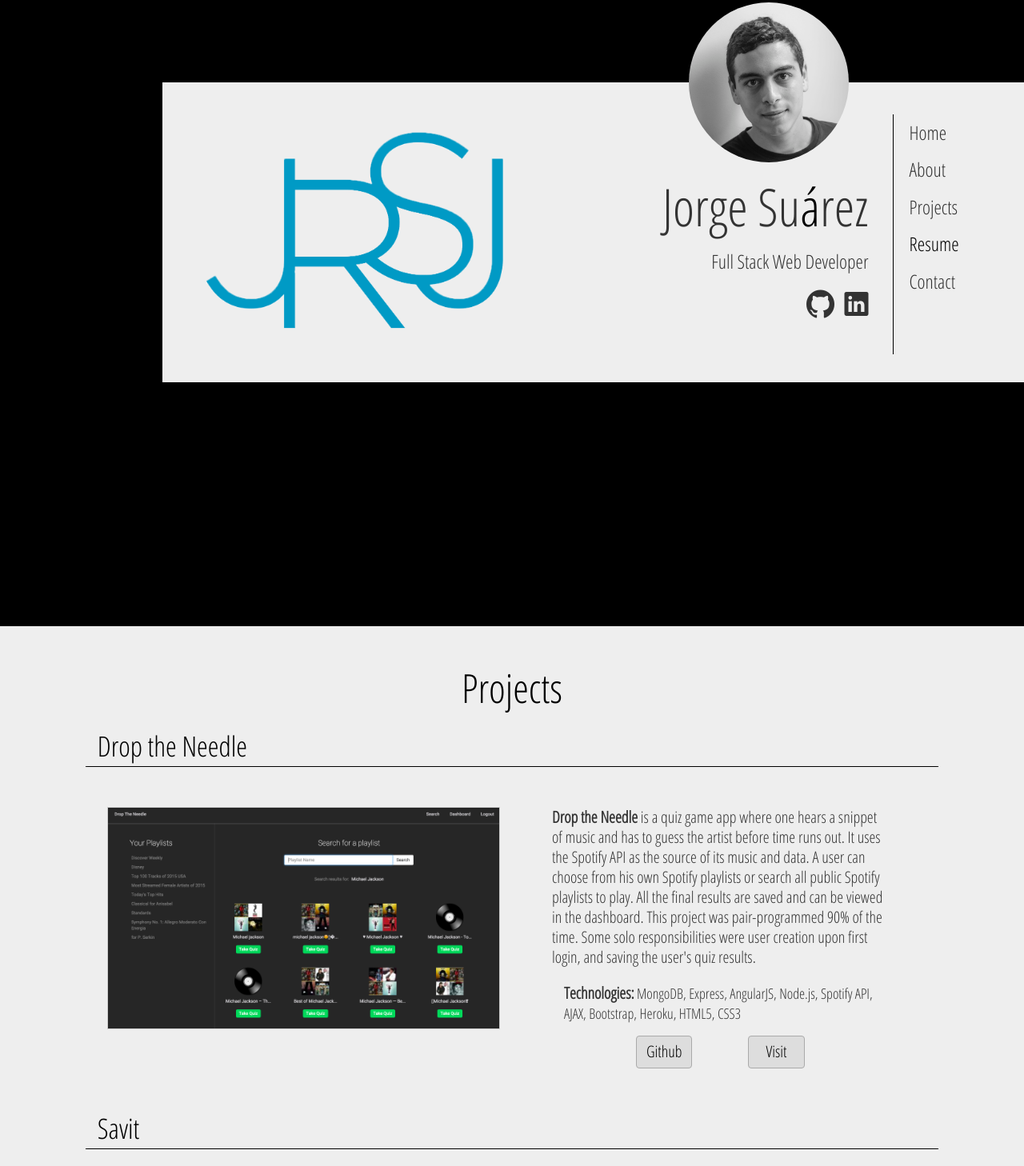
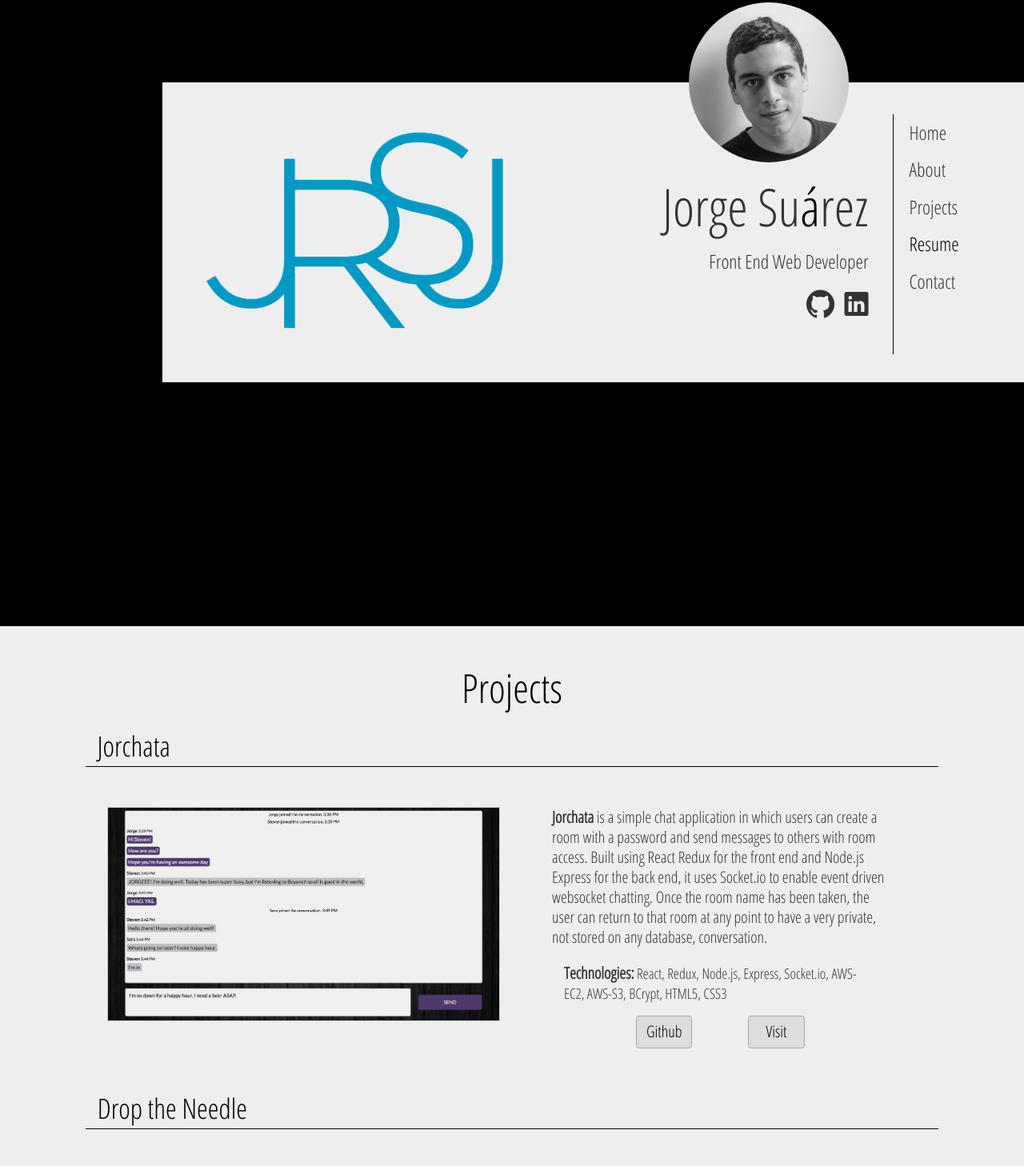
Before and after one commit to jorgeRafaelSJ/jorgeRafaelSJ.github.io, a plain HTML site: page index.html in a window 1280 px wide. Shown: the part 177-1635 px from the top of the page at 80% size. Drawn offline with nearby package versions, Linux system fonts and the light colour scheme.

Commit message:
adding new project jorchata

```diff
--- a/index.html
+++ b/index.html
@@ -3,7 +3,7 @@
 <head>
   <meta charset="utf8">
   <meta name="viewport" content="width=device-width, initial-scale=1, maximum-scale=1">
-  <meta name="description" content="Jorge Suárez is a Full Stack Web Developer based in the San Francisco Bay Area. He is a graduate of General Assembly's Web Development Immersive program. He is both a MEAN Stack and Ruby on Rails developer.">
+  <meta name="description" content="Jorge Suárez is a Front End Web Developer based in the San Francisco Bay Area. He is a graduate of General Assembly's Web Development Immersive program. He is both a MEAN Stack and Ruby on Rails developer.">
 
   <title>Jorge Suárez | Web Developer</title>
 
@@ -33,7 +33,7 @@
         <div class="col-sm-6 col-xs-9 page-title-box">
           <img id="head-shot" src="images/HeadShot.jpg">
           <h1 class="name">Jorge Su<a target="_blank" href="https://www.youtube.com/watch?v=vYFOC1ZtMF0"><span class="cool-a">á</span></a>rez</h1>
-          <h3 id="job-title">Full Stack Web Developer</h3>
+          <h3 id="job-title">Front End Web Developer</h3>
 
           <a target="_blank" href="https://github.com/jorgeRafaelSJ"><i class="social-tag ion-social-github"></i></a>
 
@@ -51,7 +51,7 @@
         <h2 class="about-section-title">About Me</h2>
         <p class="about-text">
         My full name is Jorge Rafael Suárez Jiménez. It's a lot of name.
-        I am a Full Stack Web Developer.
+        I am a Front End Web Developer.
         I am a creative team player with a fervor for innovation.
         I am passionate about improving our earthly experience through creative solutions, staying current and evolving with the times, learning all I can from people I work with, and Beyonce's latest single.
         <p class="about-text">I  <span class="ion-heart"></span><a class="chopin" target="_blank" href="https://www.youtube.com/watch?v=WCy3rs29clo"> Frédéric Chopin</a></p>
@@ -139,6 +139,32 @@
   <div class="col-xs-12 gradient-div">
     <h2 class="project-section-title">Projects</h2>
   </div>
+
+  <!-- Project 0 -->
+  <div class="col-xs-12 project-box">
+
+        <!-- project 0 header -->
+        <div class="row project-header">
+          <div class="project-title col-sm-offset-1 col-sm-10 col-xs-12"><a class="project-title-link" target="_blank" href="http://jor-chata.s3-website-us-west-1.amazonaws.com/">Jorchata</a></div>
+        </div>
+
+        <div class="col-lg-5 col-lg-offset-1 col-xs-12 image-box">
+          <a target="_blank" href="http://jor-chata.s3-website-us-west-1.amazonaws.com/"><img class="project-image" alt="Drop the Needle App" src="images/Jorchata.png"></a>
+        </div>
+        <!-- project 0 description -->
+        <div class="col-lg-5 col-xs-12 project-description"><b>Jorchata</b> is a simple chat application in which users can create a room with a password and send messages to others with room access. Built using React Redux for the front end and Node.js Express for the back end, it uses Socket.io to enable event driven websocket chatting. Once the room name has been taken, the user can return to that room at any point to have a very private, not stored on any database, conversation.
+
+          <!-- Technologies 0 -->
+          <span class="col-xs-12 tech-used"><b class="tech-title">Technologies:</b> React, Redux, Node.js, Express, Socket.io, AWS-EC2, AWS-S3, BCrypt, HTML5, CSS3</span>
+
+          <!-- Project 0 links -->
+
+          <a target="_blank" class="btn btn-default project-link col-xs-2 col-xs-offset-3" href="https://github.com/jorgeRafaelSJ/chat-app">Github</a>
+          <a target="_blank" class="btn btn-default project-link col-xs-2 col-xs-offset-2" href="http://jor-chata.s3-website-us-west-1.amazonaws.com/">Visit</a>
+        </div>
+
+  </div>
+
   <!-- Project 1 -->
   <div class="col-xs-12 project-box">
 
@@ -215,7 +241,7 @@
             <a target="_blank" class="btn btn-default project-link col-xs-2 col-xs-offset-2" href="https://barmarks.herokuapp.com/">Visit</a>
           </div>
   </div>
-    <p class="col-xs-12" id="copyright">© Jorge Suárez 2016</p>
+    <p class="col-xs-12" id="copyright">© Jorge Suárez 2017</p>
 </div><!-- End of Project section -->
 
 
```
Also changed, not shown: images/Jorchata.png (added), 1 other file.
